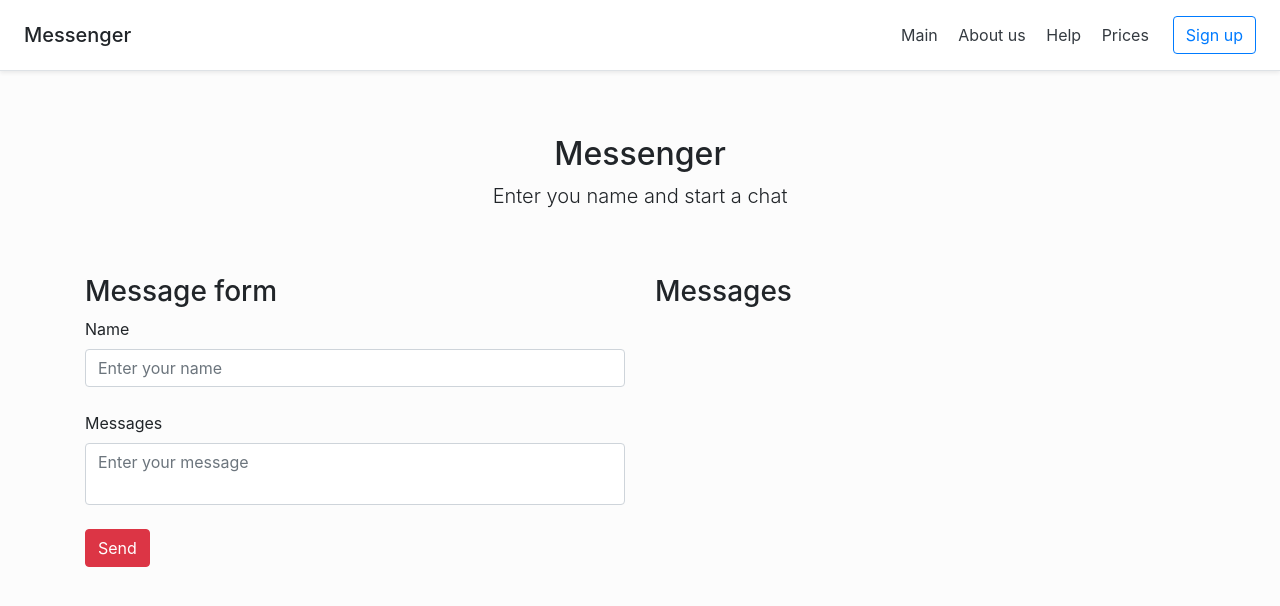
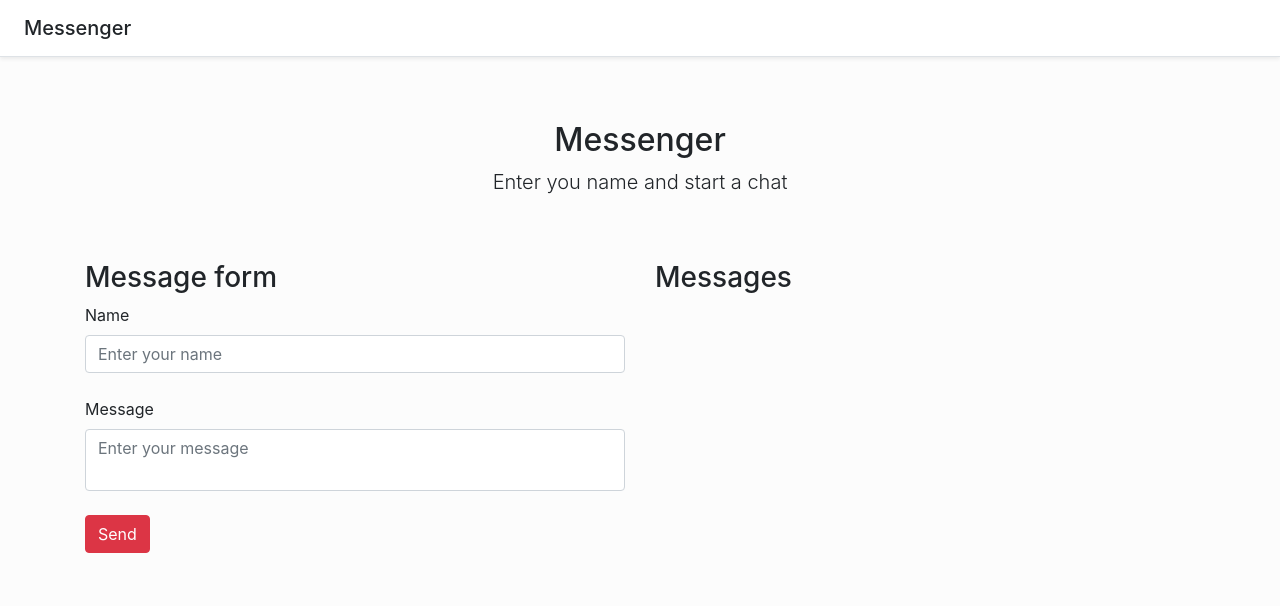
Before and after one commit to nikitababko/messenger-simple, a website: page src/index.html in a window 1280 px wide. Drawn offline with nearby package versions, Linux system fonts and the light colour scheme; no server answers.

Commit message:
Fixed description.

```diff
--- a/src/index.html
+++ b/src/index.html
@@ -24,13 +24,13 @@
       class="d-flex flex-column flex-md-row align-items-center p-3 px-md-4 mb-3 bg-white border-bottom shadow-sm"
     >
       <h5 class="my-0 mr-md-auto">Messenger</h5>
-      <nav class="my-2 my-md-0 mr-md-3">
+      <!-- <nav class="my-2 my-md-0 mr-md-3">
         <a class="p-2 text-dark" href="#">Main</a>
         <a class="p-2 text-dark" href="#">About us</a>
         <a class="p-2 text-dark" href="#">Help</a>
         <a class="p-2 text-dark" href="#">Prices</a>
       </nav>
-      <a class="btn btn-outline-primary" href="#">Sign up</a>
+      <a class="btn btn-outline-primary" href="#">Sign up</a> -->
     </div>
     <!-- Основная часть страницы -->
     <div class="container">
@@ -52,7 +52,7 @@
               class="form-control"
             />
             <br />
-            <label for="message">Messages</label>
+            <label for="message">Message</label>
             <textarea
               name="message"
               id="message"
```
